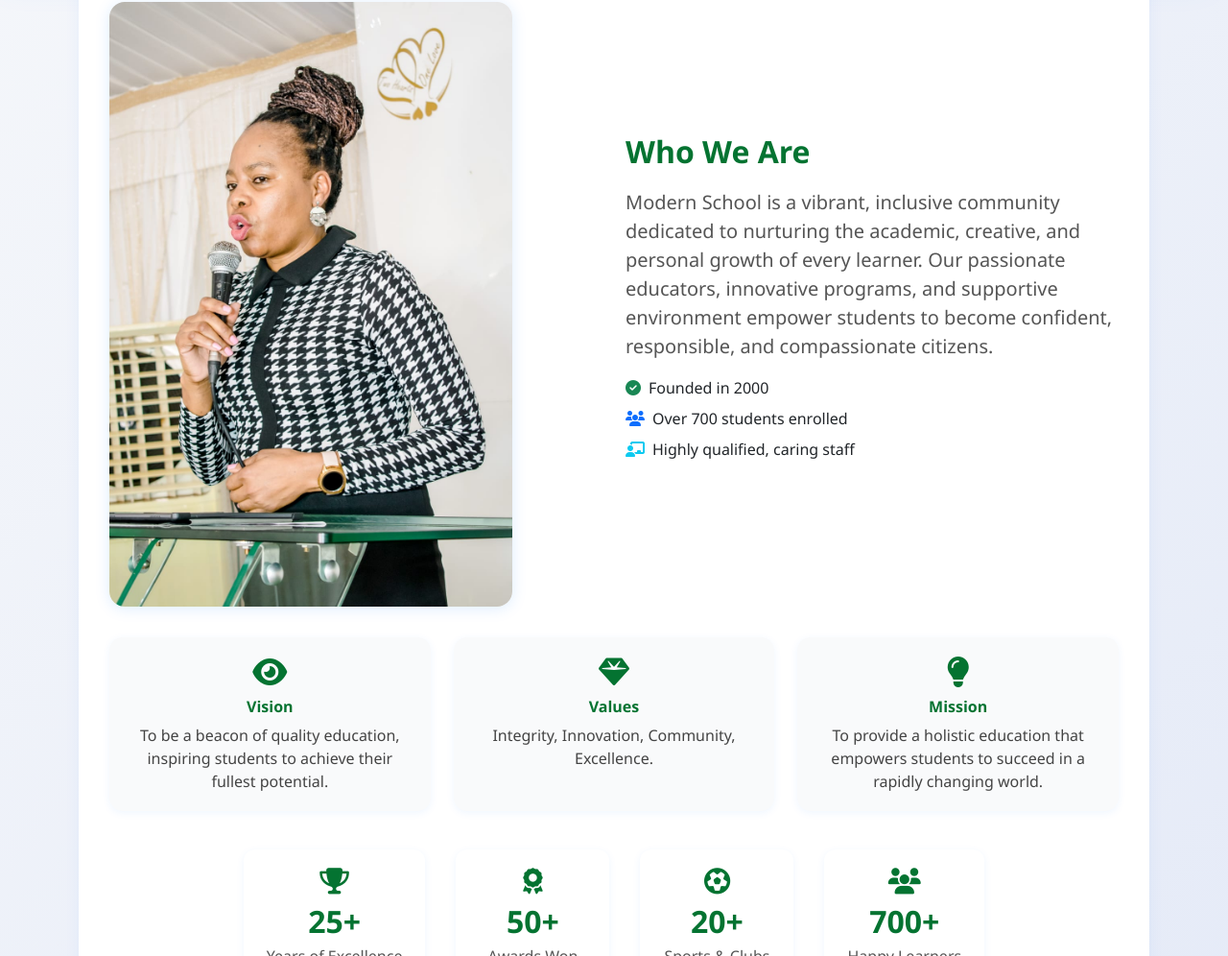
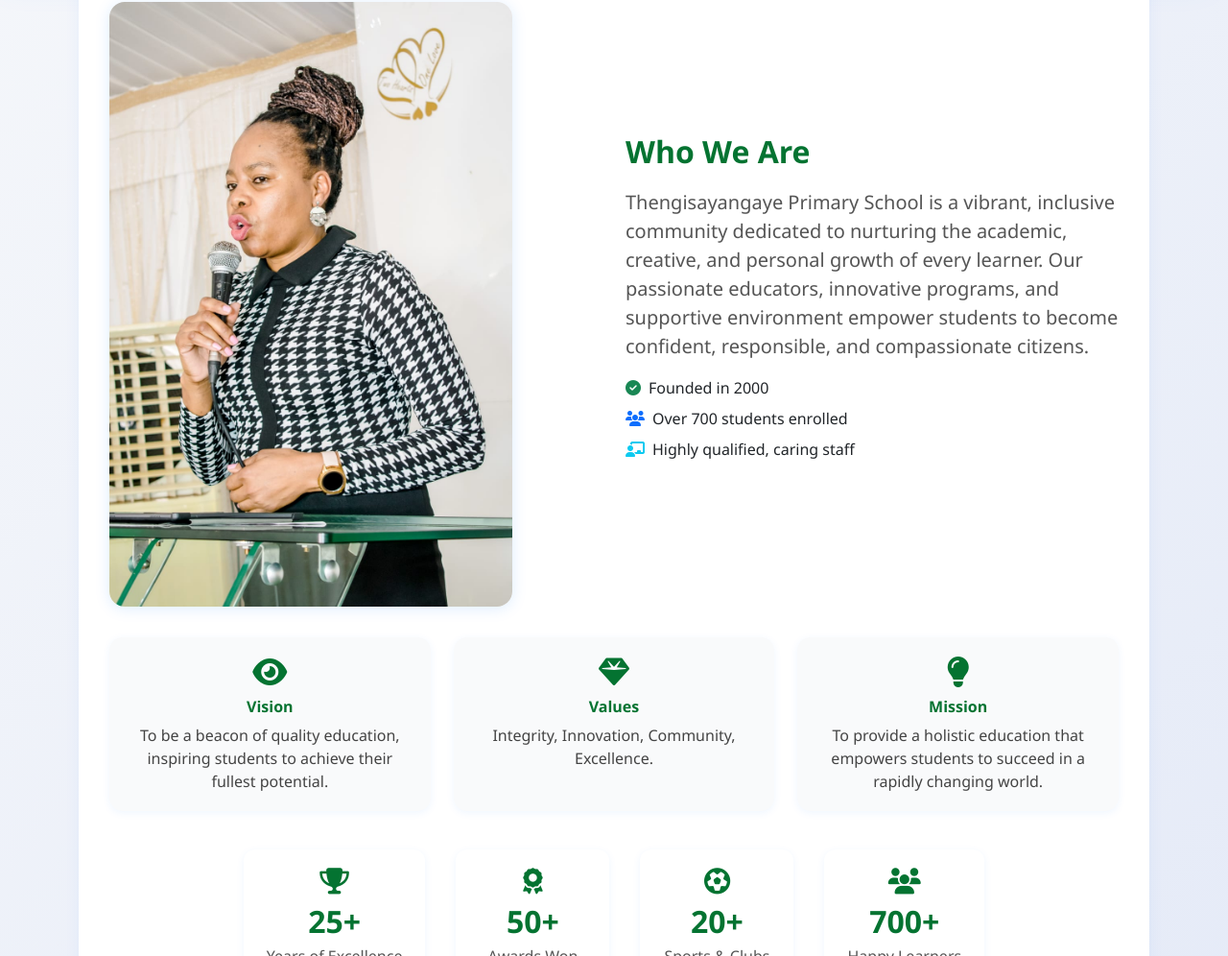
Before and after one commit to Mtharget/Thengisangaye, a plain HTML site: page about.html in a window 1280 px wide. Shown: the part 854-1850 px from the top of the page at 96% size. Drawn offline with nearby package versions, Linux system fonts and the light colour scheme.

Commit message:
Update about.html

```diff
--- a/about.html
+++ b/about.html
@@ -781,7 +781,7 @@
         <div class="col-lg-6" data-aos="fade-left">
             <h2><i class=""></i> Who We Are</h2>
             <p class="fs-5">
-                Modern School is a vibrant, inclusive community dedicated to nurturing the academic, creative, and
+               Thengisayangaye Primary School is a vibrant, inclusive community dedicated to nurturing the academic, creative, and
                 personal growth of every learner. Our passionate educators, innovative programs, and supportive
                 environment empower students to become confident, responsible, and compassionate citizens.
             </p>
```
